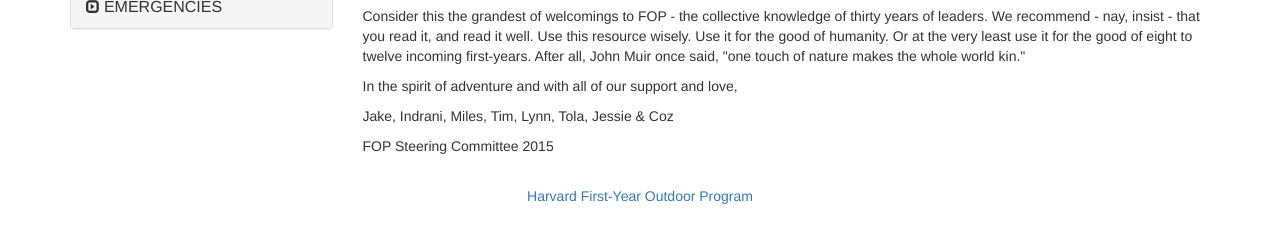
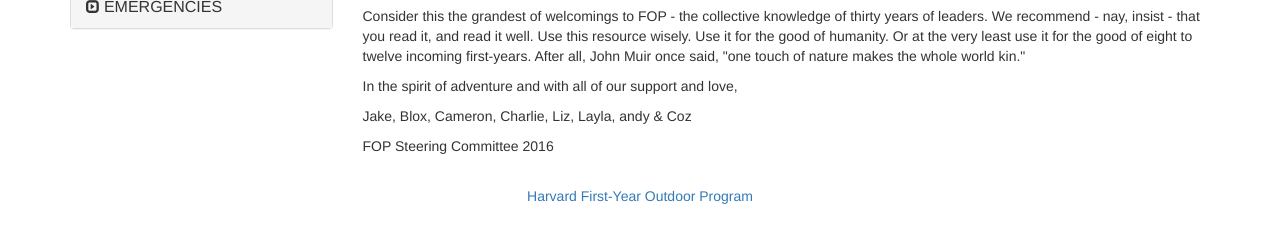
Before and after one commit to neo-project/global-blockchain-compliance-hub, a Jekyll site: the page built from index.html, in a window 1280 px wide. Shown: the part 407-650 px from the top of the page. Built offline with Jekyll 4.4.1, drawn with Linux system fonts in a browser that asks for light colours; nearby versions of some CDN libraries.

Commit message:
Update index.html

```diff
--- a/index.html
+++ b/index.html
@@ -11,6 +11,6 @@ title: FOP Leader Handbook
   <p>This FOP Leader Handbook is the accumulation of the past thirty years of FOP wisdom, and while you pause to consider the contributions of countless leaders of years past, we're just going to go ahead and thank them. So to all the nameless souls who worked so hard to put together this handbook: thanks, team. We started with a great product, and we recognize that our contribution is only a small piece of the result.</p>
   <p>Consider this the grandest of welcomings to FOP - the collective knowledge of thirty years of leaders. We recommend - nay, insist - that you read it, and read it well. Use this resource wisely. Use it for the good of humanity. Or at the very least use it for the good of eight to twelve incoming first-years. After all, John Muir once said, "one touch of nature makes the whole world kin."</p>
   <p>In the spirit of adventure and with all of our support and love,</p>
-  <p>Jake, Indrani, Miles, Tim, Lynn, Tola, Jessie & Coz</p>
-  <p>FOP Steering Committee 2015</p>
+  <p>Jake, Blox, Cameron, Charlie, Liz, Layla, andy & Coz</p>
+  <p>FOP Steering Committee 2016</p>
 </div>
```
